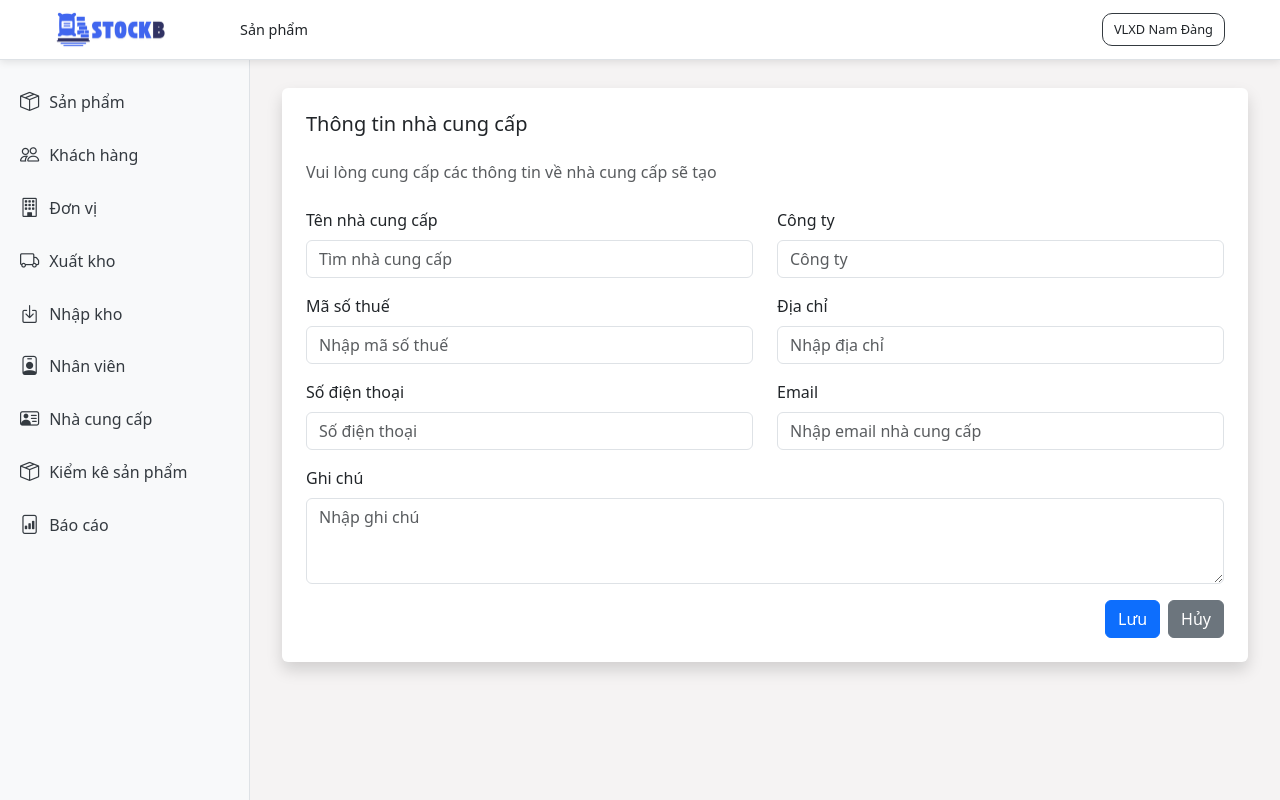
After one commit to manhcuong2004/prj-stock-management, a Django app: template stock_management/stockb/templates/supplier/supplier_create.html in a window 1280 px wide. The commit adds this page. Run offline with Django 5.2, Linux system fonts and the light colour scheme; the template is opened without the code that fills it, so the values that code supplies are empty; parts of the project's set-up code (start-up, migrations or seed data) failed here and were passed over.

Commit message:
Cập nhật giao diện low_stock_list, near_expiry_list, supplier và các thay đổi trong views, urls, base.html; thêm .gitignore

```diff
--- /dev/null
+++ b/stock_management/stockb/templates/supplier/supplier_create.html
@@ -0,0 +1,54 @@
+{% extends 'base.html' %}
+
+{% block content %}
+    <div class="container bg-white p-4 rounded shadow">
+        <h5 class="mb-4">Thông tin nhà cung cấp</h5>
+        <p class="text-muted mb-4">Vui lòng cung cấp các thông tin về nhà cung cấp sẽ tạo</p>
+
+        <form method="POST">
+            {% csrf_token %}
+            <div class="row mb-3">
+                <div class="col-md-6">
+                    <label for="supplier_name" class="form-label">Tên nhà cung cấp</label>
+                    <input type="text" class="form-control" id="supplier_name" name="supplier_name" placeholder="Tìm nhà cung cấp">
+                </div>
+                <div class="col-md-6">
+                    <label for="company_name" class="form-label">Công ty</label>
+                    <input type="text" class="form-control" id="company_name" name="company_name" placeholder="Công ty">
+                </div>
+            </div>
+
+            <div class="row mb-3">
+                <div class="col-md-6">
+                    <label for="tax_code" class="form-label">Mã số thuế</label>
+                    <input type="text" class="form-control" id="tax_code" name="tax_code" placeholder="Nhập mã số thuế">
+                </div>
+                <div class="col-md-6">
+                    <label for="address" class="form-label">Địa chỉ</label>
+                    <input type="text" class="form-control" id="address" name="address" placeholder="Nhập địa chỉ">
+                </div>
+            </div>
+
+            <div class="row mb-3">
+                <div class="col-md-6">
+                    <label for="phone" class="form-label">Số điện thoại</label>
+                    <input type="text" class="form-control" id="phone" name="phone" placeholder="Số điện thoại">
+                </div>
+                <div class="col-md-6">
+                    <label for="email" class="form-label">Email</label>
+                    <input type="email" class="form-control" id="email" name="email" placeholder="Nhập email nhà cung cấp">
+                </div>
+            </div>
+
+            <div class="mb-3">
+                <label for="note" class="form-label">Ghi chú</label>
+                <textarea class="form-control" id="note" name="note" rows="3" placeholder="Nhập ghi chú"></textarea>
+            </div>
+
+            <div class="d-flex justify-content-end">
+                <button type="submit" class="btn btn-primary">Lưu</button>
+                <a href="/supplier" class="btn btn-secondary ms-2">Hủy</a>
+            </div>
+        </form>
+    </div>
+{% endblock %}
--- a/stock_management/stockb/urls.py
+++ b/stock_management/stockb/urls.py
@@ -3,10 +3,12 @@ from . import views
 
 urlpatterns = [
     path('', views.index),
+    path('supplier', views.supplier_list_view, name='supplier_list'),
+    path('supplier/create', views.supplier_create_view, name='supplier_create'),  # URL cho trang tạo nhà cung cấp
+    path('inventory/near-expiry', views.near_expiry_list_view, name='near_expiry_list'),  # URL cho danh sách sản phẩm sắp hết hạn
+    path('inventory/low-stock', views.low_stock_list_view, name='low_stock_list'),  # URL cho danh sách sản phẩm gần hết trong kho
     path('stock-out/', views.stock_out, name='stock_out'),
     path('stock-out/create', views.stock_out_update, name='stock_out_create'),
-
-
 
     path('stock-in/', views.stock_in, name='stock_in'),
     path('stock-in/create', views.stock_in_update, name='stock_in_create'),
--- a/stock_management/templates/base.html
+++ b/stock_management/templates/base.html
@@ -189,13 +189,13 @@
         <a href="/stock-out"><i class="bi bi-truck"></i> Xuất kho</a>
         <a href="/stock-in"><i class="bi bi-box-arrow-in-down"></i> Nhập kho</a>
         <a href="#"><i class="bi bi-person-badge"></i> Nhân viên</a>
-        <a href="#"><i class="bi bi-person-vcard"></i> Nhà cung cấp</a>
+        <a href="/supplier"><i class="bi bi-person-vcard"></i> Nhà cung cấp</a>
         <a href="#" data-bs-toggle="collapse" data-bs-target="#kiemkeSubmenu" aria-expanded="false">
             <i class="bi bi-box-seam"></i> Kiểm kê sản phẩm
         </a>
         <div class="collapse ms-4" id="kiemkeSubmenu">
-            <a href="#" class="submenu">Gần đến ngày khuyến nghị</a>
-            <a href="#" class="submenu">Gần hết trong kho</a>
+            <a href="{% url 'near_expiry_list' %}" class="submenu">Gần đến ngày khuyến nghị</a>
+            <a href="{% url 'low_stock_list' %}" class="submenu">Gần hết trong kho</a>
         </div>
         <a href="#"><i class="bi bi-file-bar-graph"></i> Báo cáo</a>
     </div>
```
Also changed, not shown: stock_management/stockb/templates/inventory/low_stock_list.html (added, +33 -0 lines), stock_management/stockb/templates/inventory/near_expiry_list.html (added, +45 -0 lines), stock_management/stockb/templates/supplier/supplier_list.html (added, +47 -0 lines), stock_management/stockb/views.py (+14 -11 lines), 1 other file.
